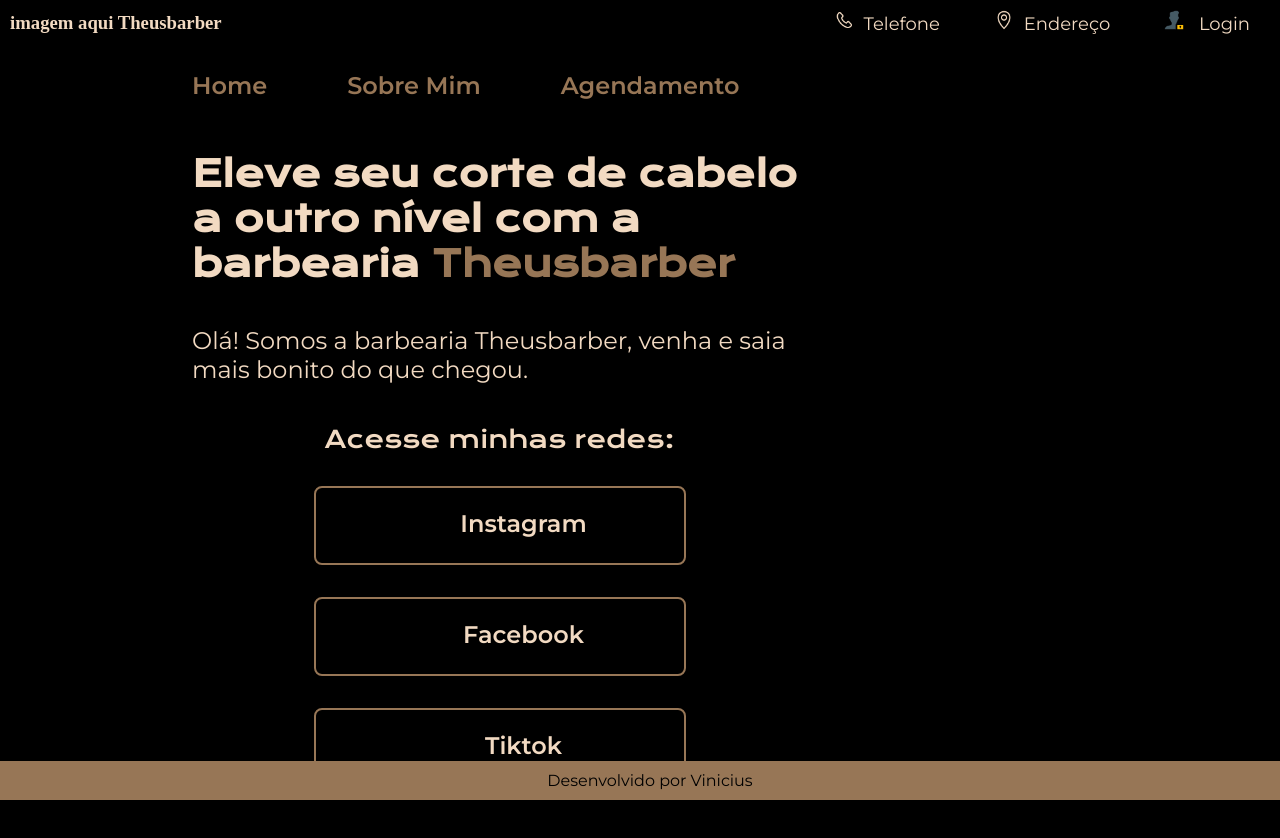
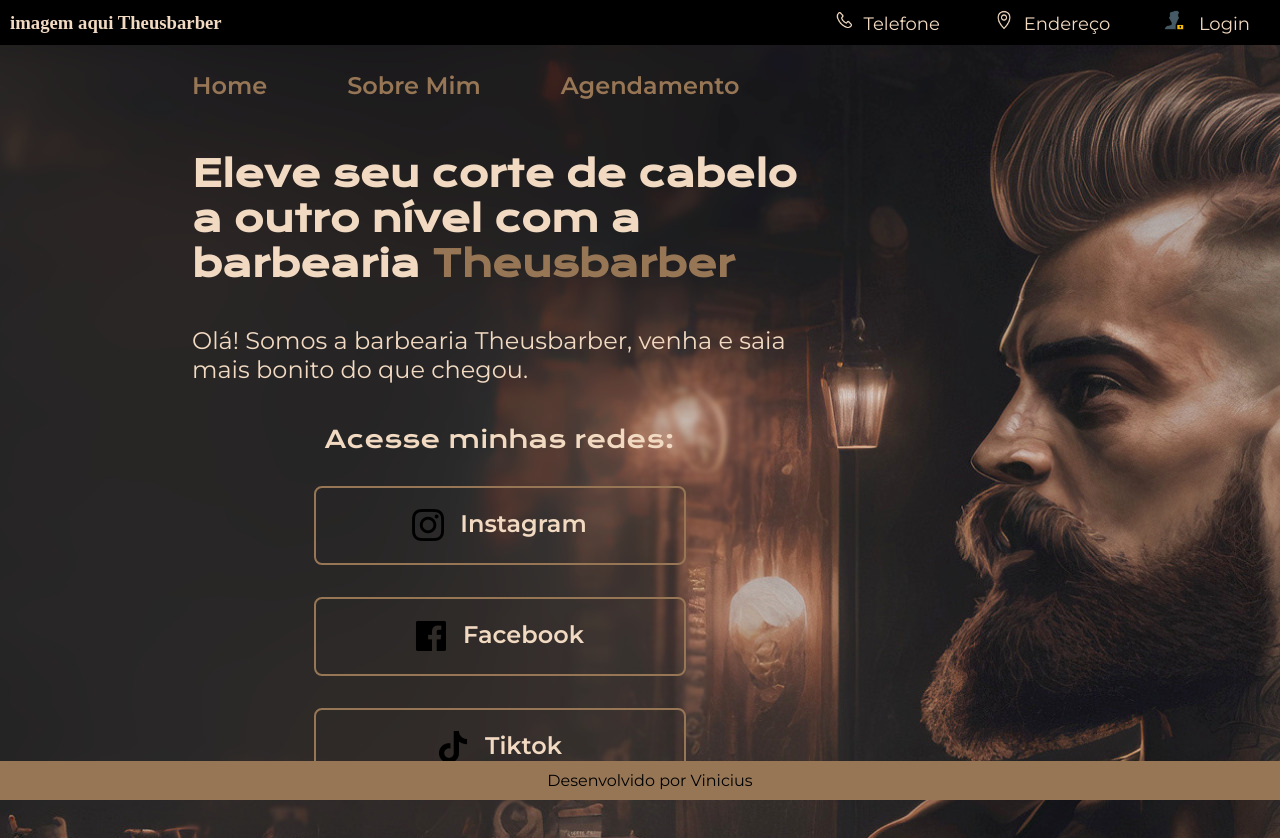
Before and after one commit to viniciusnrocha/Interdisciplinar-3-periodo, a plain HTML site: page index.html in a window 1280 px wide. Drawn offline with nearby package versions, Linux system fonts and the light colour scheme.

Commit message:
correçao de imagem de fundo 3

```diff
--- a/styles/style.css
+++ b/styles/style.css
@@ -15,9 +15,10 @@
 body{
     height: 100vh; /*coloca a altura como 100% */
     box-sizing: border-box;
+    background-image: url("/assets/fundo.jpg");
     background-color: black;
     color: var(--cor-secundaria);
-    background-image: url("assets/fundo.png");
+
 }
 .titulo-destaque{
     color: var(--cor-primaria);
```
Also changed, not shown: index.html (+0 -1 lines), assets/fundo.jpg (added).
